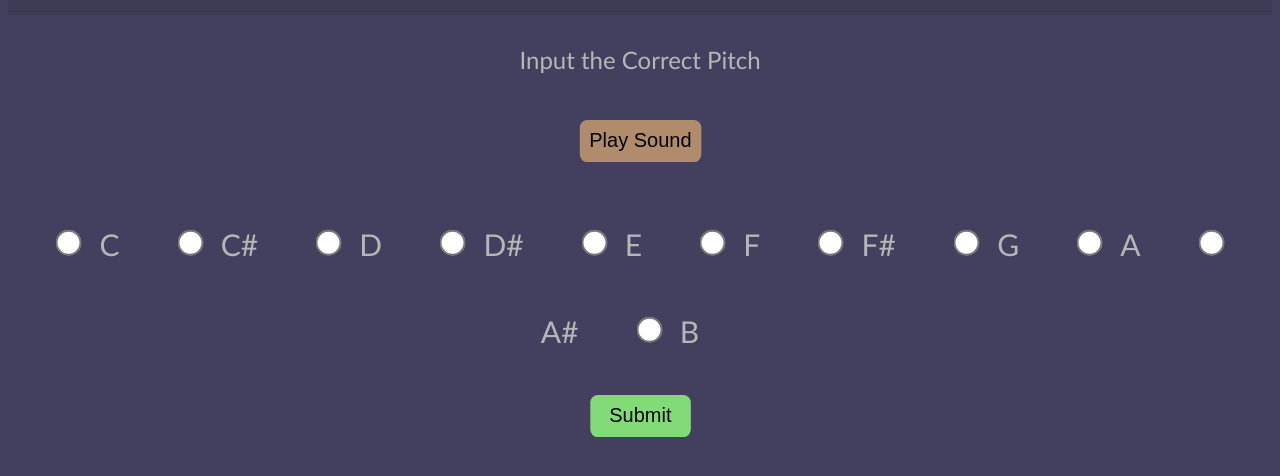
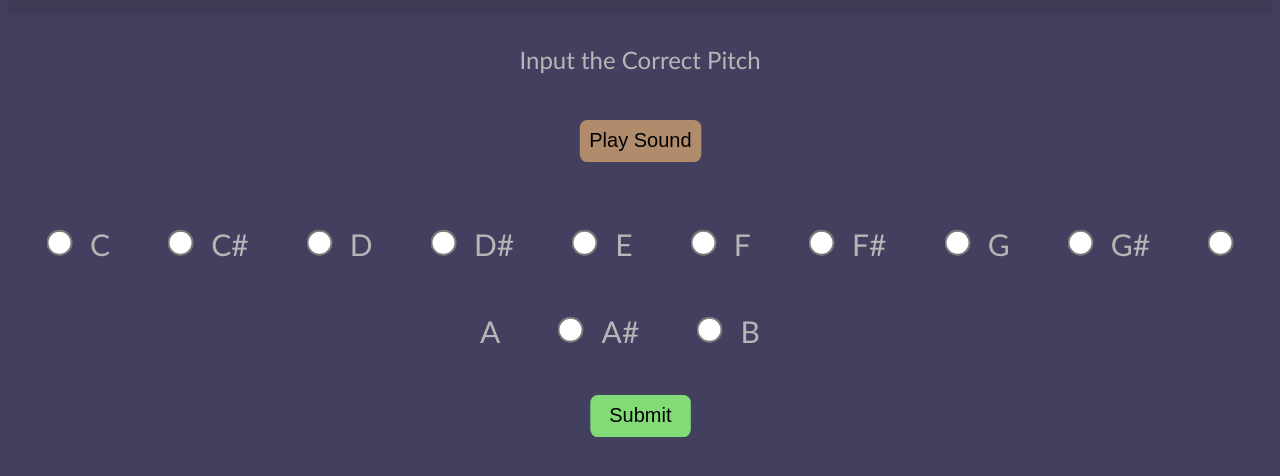
Before and after one commit to Splashcard04/Music, a plain HTML site: page index.html in a window 1280 px wide. Shown: the part 80-556 px from the top of the page. Drawn offline with Linux system fonts and the light colour scheme.

Commit message:
Update index.html

```diff
--- a/index.html
+++ b/index.html
@@ -47,6 +47,9 @@
 
             <input type="radio" name="pitch" id="g">
             <label for="pitch" id="G">G</label>
+
+            <input type="radio" name="pitch" id="gsharp">
+            <label for="pitch" id="G#">G#</label>
 
             <input type="radio" name="pitch" id="a">
             <label for="pitch" id="A">A</label>
```
